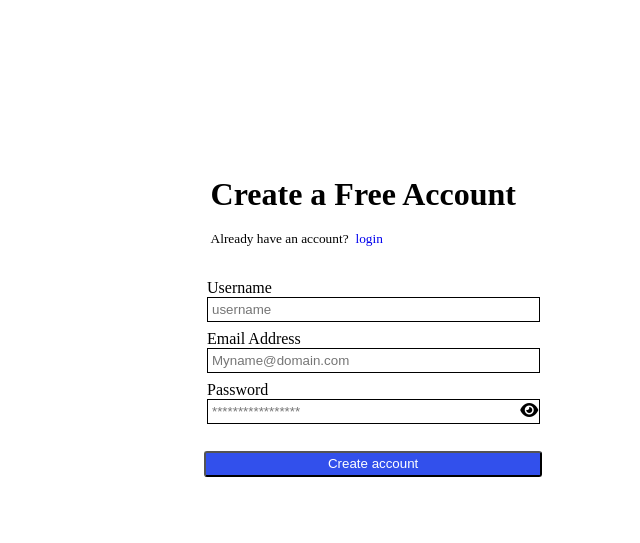
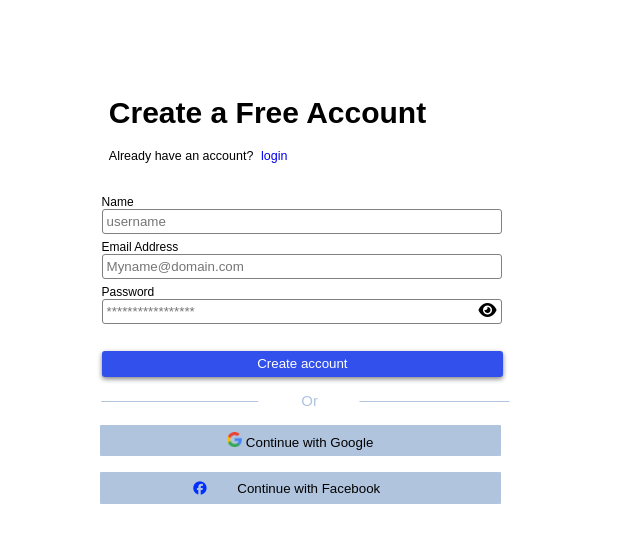
Before and after one commit to zuri-training/Favicon_gen-Team-68, a Django app: page /signup/ in a window 1280 px wide. Shown: the top 543 px of the page, without its empty margins (305-945 px from the left). Run offline with Django 4.2, Linux system fonts and the light colour scheme; some libraries are stand-ins or nearby versions.

Commit message:
Css updated
Some changes were made in the social-logins.html and signup.html

```diff
--- a/static/css/signup.css
+++ b/static/css/signup.css
@@ -1,12 +1,25 @@
 * {
+  width: auto;
   margin: 0;
   padding: 0;
+  box-sizing: border-box;
 }
 form {
   position: absolute;
-  top: 20%;
-  left: 40%;
+  top: 10%;
+  left: 32%;
   transform: translate(-50% -50%);
+  background-color: #ffff;
+}
+h1{
+  font-family: 'Nunito Sans', sans-serif;
+  font-weight: 600;
+  font-size: 30px;
+}
+p{
+  font-family: 'Nunito Sans', sans-serif;
+  font-weight: 400;
+  font-size: 15px;
 }
 header,
 p {
@@ -37,11 +50,15 @@ label {
   display: block;
   margin-top: 0.5em;
   text-align: justify;
+  font-family: 'Nunito Sans', sans-serif;
+  font-weight: 400;
+  font-size: 12px;
 }
 input {
   padding: 0.3em;
-  border: solid 1px;
-  width: 25em;
+  border: solid 1.5px grey;
+  width: 30em;
+  border-radius: 3px;
 }
 .butn1 {
   margin-top: 2em;
@@ -50,15 +67,157 @@ input {
   color: white;
   border-radius: 3px;
   height: 2em;
-  width: 95%;
+  min-width: 95%;
   position: relative;
   right: 2em;
+  box-shadow: 0px 2px 5px gray;
+}
+.butn1:hover{
+  cursor: pointer;
+  background-color: transparent;
+  color: blue;
+  transition: 0.5s;
+  border: solid 2px grey;
 }
 .field,
 i {
   position: relative;
-  right: 24px;
+  right: 27px;
   transform: translate(0 -50%);
   top: 76.5%;
   cursor: pointer;
 }
+.txt-lines {
+  position: relative; right: 2em;
+  display: block;
+  text-align: center;
+  max-width: 30px;
+  margin: 15px auto;
+  color: lightsteelblue;
+}
+.txt-lines::before {
+  content: " ";
+  display: block;
+  height: 0.8px;
+  width: 10.5em;
+  position: absolute;
+  top: 50%;
+  left: 0;
+  transform: translateX(-123%);
+  background: lightsteelblue;
+}
+.txt-lines::after {
+  content: " ";
+  display: block;
+  height: 0.8px;
+  width: 10em;
+  position: absolute;
+  top: 50%;
+  right: 0;
+  transform: translateX(123%);
+  background: lightsteelblue;
+}
+
+.butn2,
+.butn3 {
+  min-width: 95%;
+  padding: 0.4em 0em;
+  border: none;
+  margin: 1em;
+  background-color: lightsteelblue;
+  font-weight: 700;
+  border-radius: 1px;
+  text-align: center;
+  display: flex;
+  align-items: center;
+  justify-content: center;
+  flex-direction: row;
+  align-content: center;
+  gap: 2em;
+  font-family:'Nunito Sans', sans-serif;
+  font-size: 16px;
+  position: relative; right: 2.8em;
+}
+.butn3{
+  height: 2em;
+}
+.butn2:hover{
+    padding: 0.5em 0em;
+    transform: translateY(-5px);
+    cursor: pointer;
+    background-color: transparent;
+    color: blue;
+    border: solid 2px grey;
+    box-shadow: 0px 2px 5px gray;
+    transition: 0.5s;
+}
+
+.butn3:hover{
+  padding: 0.5em 0em;
+  transform: translateY(-5px);
+  cursor: pointer;
+  background-color: transparent;
+  color: blue;
+  border: solid 3px grey;
+  box-shadow: 0px 2px 5px gray;
+  transition: 0.5s;
+}
+button {
+  text-decoration: none;
+  border: none;
+  background-color: transparent;
+}
+i.fa-brands {
+  color: rgb(0, 47, 255);
+}
+img.google {
+  width: 15px;
+  height: 15px;
+}
+.mobile-display{
+  display:none
+}
+
+.desktop-display{
+  display:block
+}
+
+@media (max-width: 750px){
+  *{
+    width: auto;
+    margin: 0;
+    padding: 0;
+    box-sizing: border-box;
+  }
+  form{
+    width: 60%;
+    position: relative; left: 20%;
+  }
+  input{
+    width: 95%;
+  }
+  .fa-eye{
+    position: relative;
+    left: 80%;
+    transform: translate(0 -30%);
+    top:-1.5em;
+  }
+  .txt-lines::before{
+    width: 3.5em;
+  }
+  .txt-lines::after{
+    width: 3.0em;
+  }
+  .fa-brands{
+    position: relative; top: 3%; left: -3%;
+  }
+  .desktop-display{
+    display:none
+  }
+  .mobile-display{
+    display:block
+  }
+  .mobile-display, p{
+    position: relative; right: 7%;
+  }
+}
--- a/templates/signup.html
+++ b/templates/signup.html
@@ -7,6 +7,13 @@
 {% block extra_css %}
 <link rel="stylesheet" href="{% static 'css/signup.css' %}">
 {% endblock %}
+<link rel="preconnect" href="https://fonts.googleapis.com">
+<link rel="preconnect" href="https://fonts.gstatic.com" crossorigin>
+<link href="https://fonts.googleapis.com/css2?family=Nunito+Sans&display=swap" rel="stylesheet">
+<link rel="preconnect" href="https://fonts.googleapis.com">
+<link rel="preconnect" href="https://fonts.gstatic.com" crossorigin>
+<link href="https://fonts.googleapis.com/css2?family=Nunito+Sans:wght@600&display=swap" rel="stylesheet">
+
 
 {% block extra_scripts %}
 <srcipt type="text/javascript" src="{% static 'js/signup.js' %}"></script>
@@ -17,7 +24,9 @@
     {% csrf_token %}
     <header>
         <h1>Create a Free Account</h1>
-        <p><small>Already have an account? <a href="{% url 'login' %}">login</a> </small></p>
+        <div class="desktop-display">
+            <p><small>Already have an account? <a href="{% url 'login' %}">login</a> </small></p>
+        </div>
     </header>
     {% if messages %}
     <section class="messages">
@@ -28,7 +37,7 @@
     {% endif %}
     <div class="frm">
         <div class="field">
-            <label for="username">Username</label>
+            <label for="username">Name</label>
             <input type="text" value="{{ instance.username }}"placeholder="username" id="username" name="username" required>
         </div>
 
@@ -45,8 +54,11 @@
 
         <button id="submit" class="butn1">Create account</button>
 
-            <!--{% include 'social-logins.html' %}-->
+            {% include 'social-logins.html' %}
 
+        <div class="mobile-display">
+            <p><small>Already have an account? <a href="{% url 'login' %}">login</a> </small></p>
+        </div>
         </div>
     </div>
 </form>
--- a/templates/social-logins.html
+++ b/templates/social-logins.html
@@ -1,4 +1,8 @@
 {% load static %}
+
+<link rel="preconnect" href="https://fonts.googleapis.com">
+<link rel="preconnect" href="https://fonts.gstatic.com" crossorigin>
+<link href="https://fonts.googleapis.com/css2?family=Open+Sans&display=swap" rel="stylesheet">
 
 <p class="txt-lines">Or</p>
 
```
